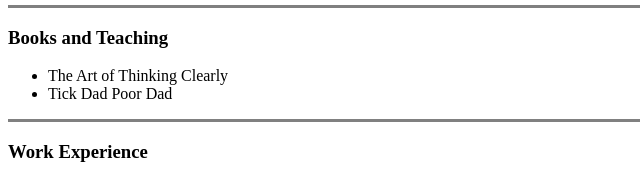
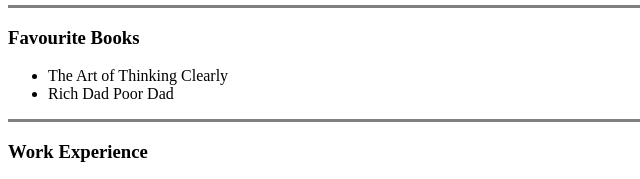
Before and after one commit to Mahesh137/cv, a plain HTML site: page index.html in a window 1280 px wide. Shown: the part 253-432 px from the top of the page, 0-640 px from the left. Drawn offline with Linux system fonts and the light colour scheme.

Commit message:
Update index.html

```diff
--- a/index.html
+++ b/index.html
@@ -17,10 +17,10 @@
         </tr>
     </table>
     <hr size="3" noshade>
-    <h3>Books and Teaching</h3>
+    <h3>Favourite Books</h3>
     <ul>
         <li>The Art of Thinking Clearly</li>
-        <li>Tick Dad Poor Dad</li>
+        <li>Rich Dad Poor Dad</li>
     </ul>
     <hr size="3" noshade>
     <h3>Work Experience</h3>
```
